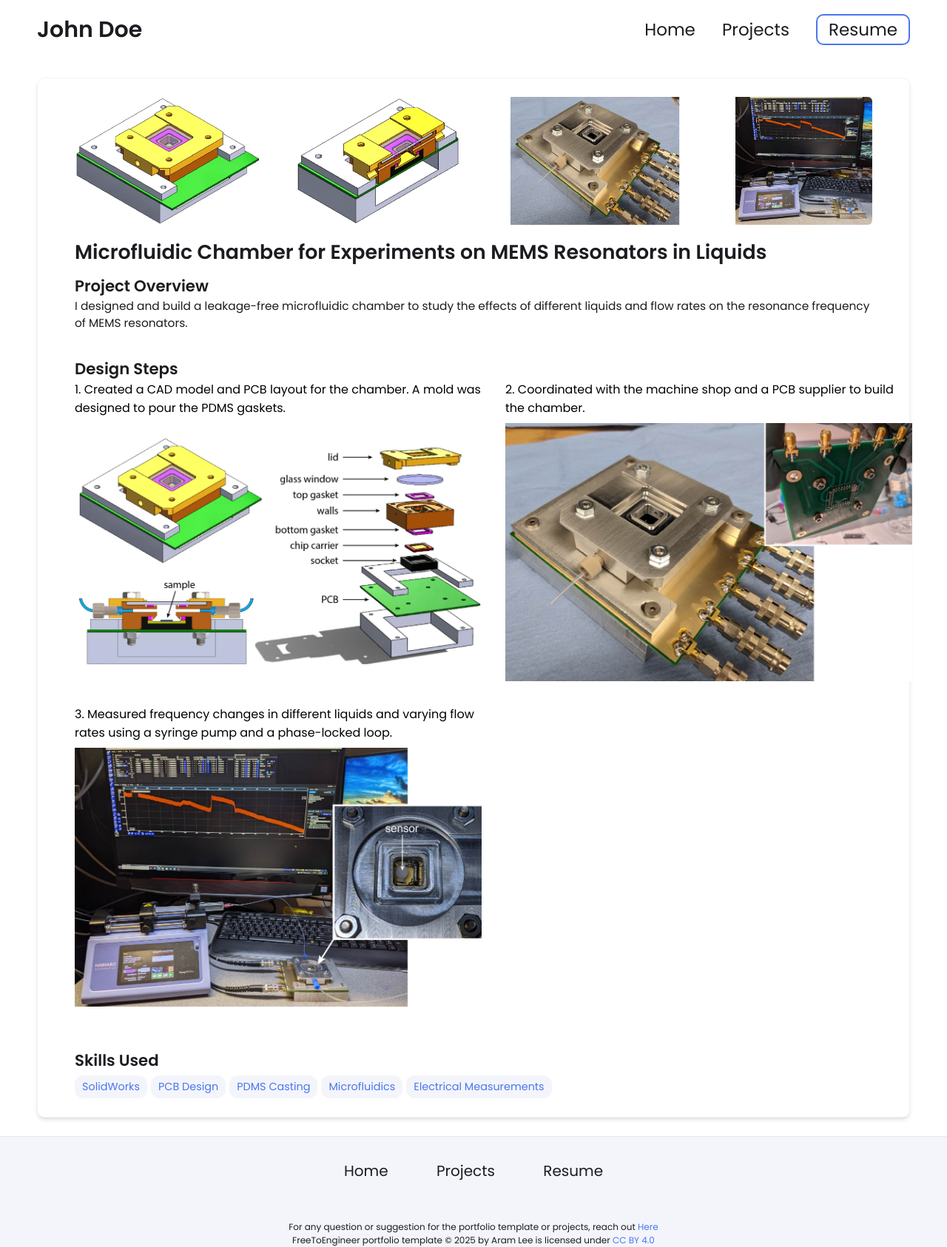
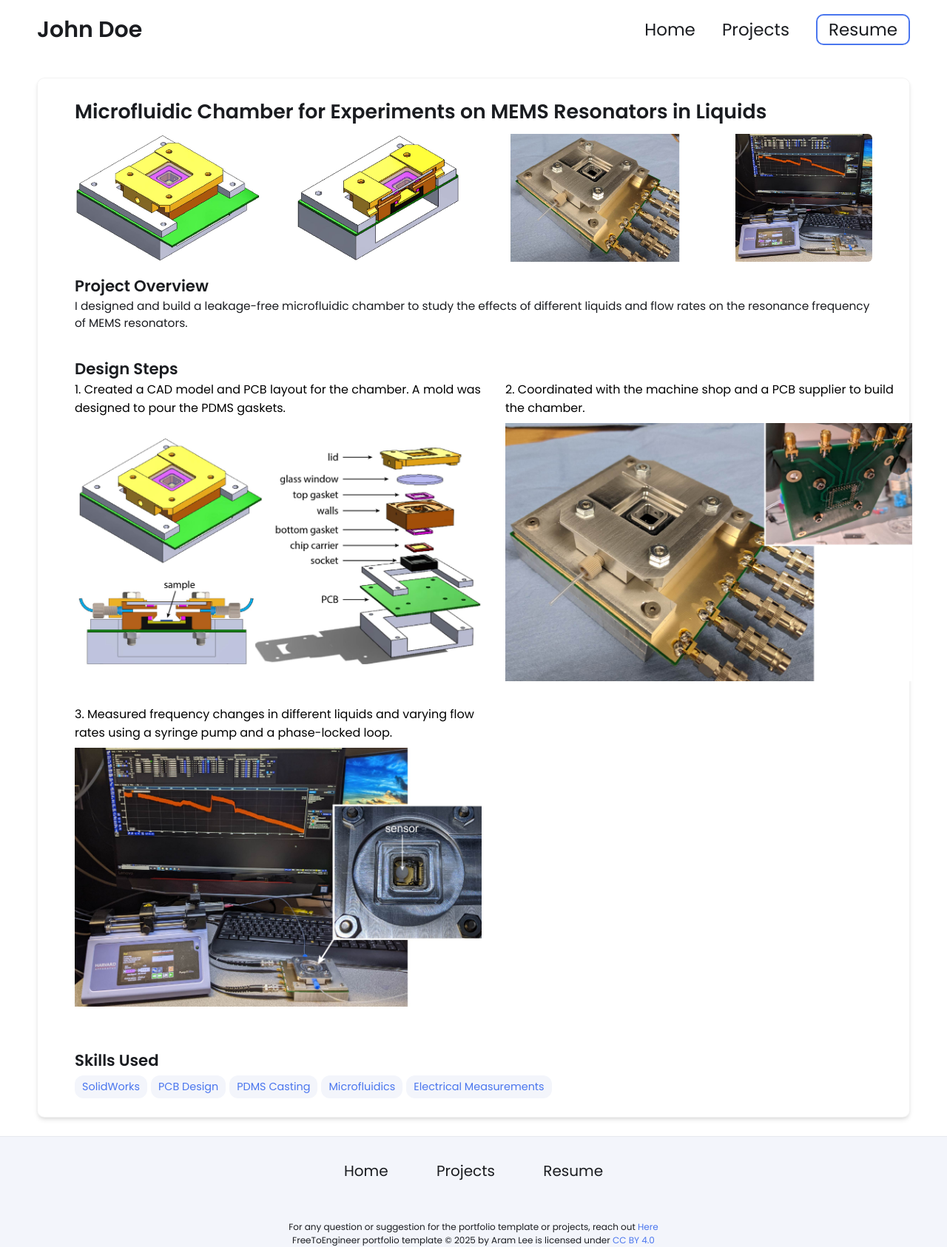
Before and after one commit to HagenGress/HagenGress.github.io, a Jekyll site: the page built from _projects/microfluidic-chamber/index.md, in a window 1280 px wide. Shown: the whole page at 74% size. Built offline with Jekyll 4.4.1, drawn with Linux system fonts in a browser that asks for light colours.

Commit message:
Update post.html

```diff
--- a/_layouts/post.html
+++ b/_layouts/post.html
@@ -8,11 +8,11 @@ layout: wrapper
 
         {% assign folder_path = page.path | split: "/" | slice: 0, 2 | join: "/" %}
         {% assign image_path = "/" | append: folder_path | append: page['main-image'] %}
-        <img src="{{ image_path }}" alt="{{ page.title }} image">
-
         <div class="title-header">
             <h1>{{page.title}}</h1>
         </div>
+
+        <img src="{{ image_path }}" alt="{{ page.title }} image">
 
         <div class="project-description">
             <h2>Project Overview</h2>
```
